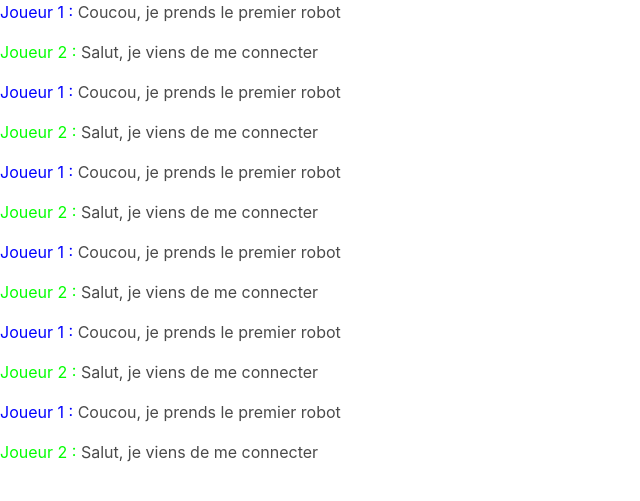
After one commit to AB036/remote_robot, a Django app: page /chat/ in a window 1280 px wide. The commit adds this page. Shown: the top 501 px of the page, without its empty margins (0-640 px from the left). Run offline with Django 3.2, Linux system fonts and the light colour scheme.

Commit message:
add chat

```diff
--- a/remote_robot_web/control_board/static/control_board/index_rr.css
+++ b/remote_robot_web/control_board/static/control_board/index_rr.css
@@ -1,7 +1,3 @@
 .title {
-    color: #0096FF;
-}
-
-h1 {
     color: #800000;
 }
--- /dev/null
+++ b/remote_robot_web/control_board/templates/control_board/chat.html
@@ -0,0 +1,23 @@
+<!DOCTYPE html>
+<html lang="en">
+<head>
+    <meta charset="UTF-8">
+    <link rel="stylesheet" href="https://cdnjs.cloudflare.com/ajax/libs/bulma/0.7.2/css/bulma.min.css">
+</head>
+<body>
+    <div class="content">
+        <p><font color="#0000FF">Joueur 1 :</font> Coucou, je prends le premier robot</p>
+        <p><font color="#00FF00">Joueur 2 :</font> Salut, je viens de me connecter</p>
+        <p><font color="#0000FF">Joueur 1 :</font> Coucou, je prends le premier robot</p>
+        <p><font color="#00FF00">Joueur 2 :</font> Salut, je viens de me connecter</p>
+        <p><font color="#0000FF">Joueur 1 :</font> Coucou, je prends le premier robot</p>
+        <p><font color="#00FF00">Joueur 2 :</font> Salut, je viens de me connecter</p>
+        <p><font color="#0000FF">Joueur 1 :</font> Coucou, je prends le premier robot</p>
+        <p><font color="#00FF00">Joueur 2 :</font> Salut, je viens de me connecter</p>
+        <p><font color="#0000FF">Joueur 1 :</font> Coucou, je prends le premier robot</p>
+        <p><font color="#00FF00">Joueur 2 :</font> Salut, je viens de me connecter</p>
+        <p><font color="#0000FF">Joueur 1 :</font> Coucou, je prends le premier robot</p>
+        <p><font color="#00FF00">Joueur 2 :</font> Salut, je viens de me connecter</p>
+    </div>
+</body>
+</html>
--- a/remote_robot_web/remote_robot_web/settings.py
+++ b/remote_robot_web/remote_robot_web/settings.py
@@ -51,10 +51,12 @@ MIDDLEWARE = [
 
 ROOT_URLCONF = 'remote_robot_web.urls'
 
+TEMPLATES_URL = os.path.join(BASE_DIR, 'control_board/templates')
+
 TEMPLATES = [
     {
         'BACKEND': 'django.template.backends.django.DjangoTemplates',
-        'DIRS': [os.path.join(BASE_DIR, 'control_board/templates')],
+        'DIRS': [TEMPLATES_URL],
         'APP_DIRS': True,
         'OPTIONS': {
             'context_processors': [
@@ -120,5 +122,5 @@ USE_TZ = True
 STATIC_URL = '/static/'
 
 STATICFILES_DIRS = [
-    os.path.join(BASE_DIR, "static"),
+    os.path.join(BASE_DIR, "control_board/static"),
 ]
--- a/remote_robot_web/remote_robot_web/urls.py
+++ b/remote_robot_web/remote_robot_web/urls.py
@@ -16,9 +16,13 @@ Including another URLconf
 from django.contrib import admin
 from django.urls import path, include
 from control_board import views
+from django.conf.urls import url
+
+from django.views.generic import TemplateView
 
 urlpatterns = [
     path('', views.index),
     path('control_board/', include('control_board.urls')),
     path('admin/', admin.site.urls),
+    url(r'^chat/', TemplateView.as_view(template_name="control_board/chat.html"), name='chat'),
 ]
```
Also changed, not shown: remote_robot_web/control_board/templates/control_board/index.html (+28 -5 lines), remote_robot_web/control_board/static/control_board/camera.jpeg (added).
